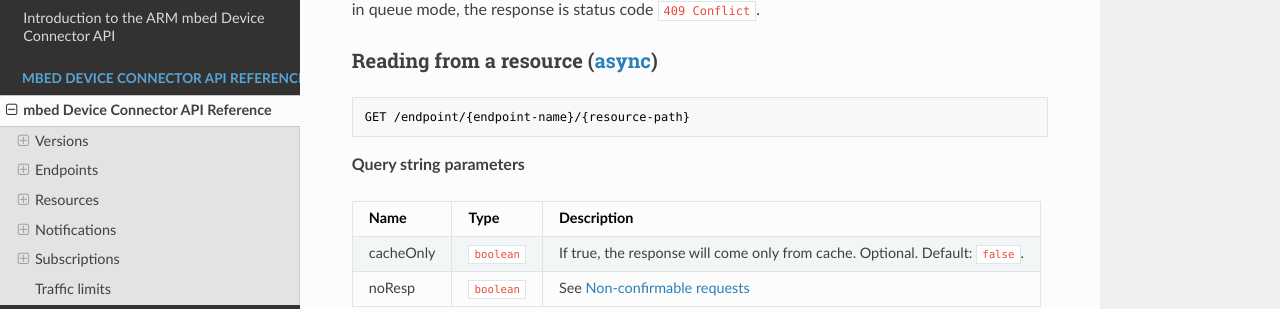
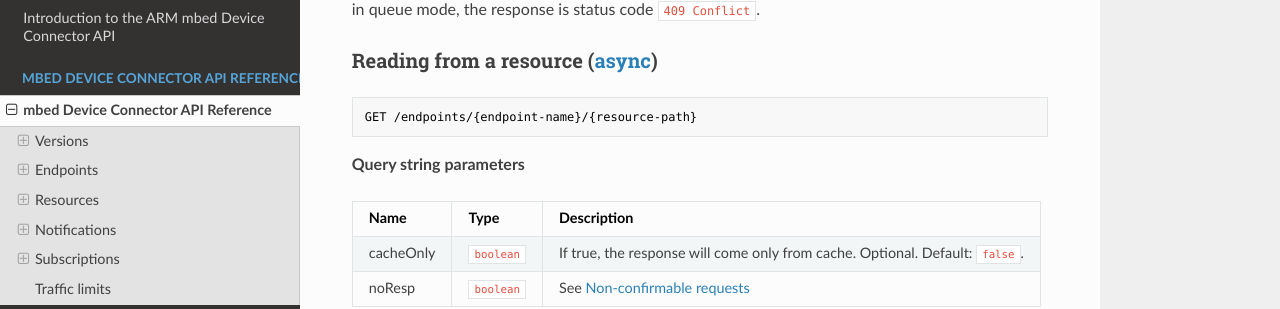
Before and after one commit to ARMmbed/Connector-mDS-REST-API, an MkDocs documentation site: the page built from docs/api-reference.md, in a window 1280 px wide and 900 px high, scrolled down 4195 px. Shown: the part 150-459 px from the top of the window. Built offline with MkDocs 1.6.1, drawn with Linux system fonts in a browser that asks for light colours; nearby versions of some CDN libraries; old or Windows-style settings are respelled for this version of MkDocs; some of the changed text lies outside the part shown.

Commit message:
/endpoint -> /endpoints

```diff
--- a/docs/api-reference.md
+++ b/docs/api-reference.md
@@ -123,7 +123,7 @@ When an endpoint is in queue mode, messages sent to the endpoint will not wake u
 
 ### Listing an endpoint's resources
 
-	GET /endpoint/{endpoint-name}
+	GET /endpoints/{endpoint-name}
 
 The list of resources are cached by mbed Device Connector, and this call does not wake up the device.
 
@@ -179,7 +179,7 @@ If calls with this parameter enabled succeed, they return with the status code `
 
 ### Reading from a resource ([async](index.md#asynchronous-requests))
 
-    GET /endpoint/{endpoint-name}/{resource-path}
+    GET /endpoints/{endpoint-name}/{resource-path}
 
 **Query string parameters**
 
@@ -250,7 +250,7 @@ When the response is available, on your notification channel:
 
 This API can be used to write new values to existing resources, or to create new resources on the device. The `resource-path` does not have to exist - it can be created by the call.
 
-    PUT /endpoint/{endpoint-name}/{resource-path}
+    PUT /endpoints/{endpoint-name}/{resource-path}
 
 **Query string parameters**
 
@@ -323,7 +323,7 @@ The [mbed Client overview](https://docs.mbed.com/docs/mbed-client-guide/en/lates
 
 ### Executing a function on a resource ([async](index.md#asynchronous-requests))
 
-    POST /endpoint/{endpoint-name}/{resource-path}
+    POST /endpoints/{endpoint-name}/{resource-path}
 
 **Query string parameters**
 
@@ -402,7 +402,7 @@ The [mbed Client overview](https://docs.mbed.com/docs/mbed-client-guide/en/lates
 A request to delete a resource must be handled by both mbed Client and mbed Device Connector. The resource is not deleted from mbed Device Connector until the delete is handled by mbed Client.
 
 
-    DELETE /endpoint/{endpoint-name}/{resource-path}
+    DELETE /endpoints/{endpoint-name}/{resource-path}
 
 |Name|Type|Description|
 |---|---|---|
```
